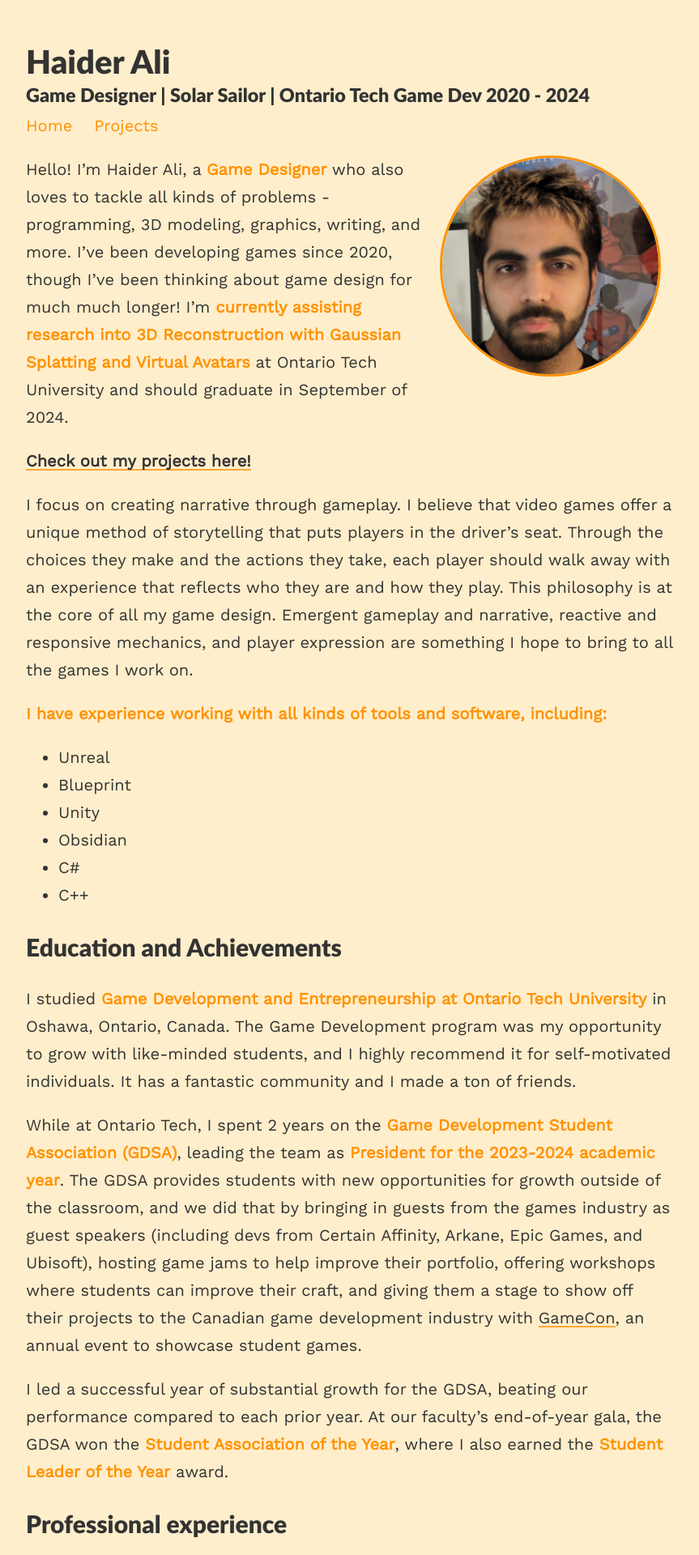
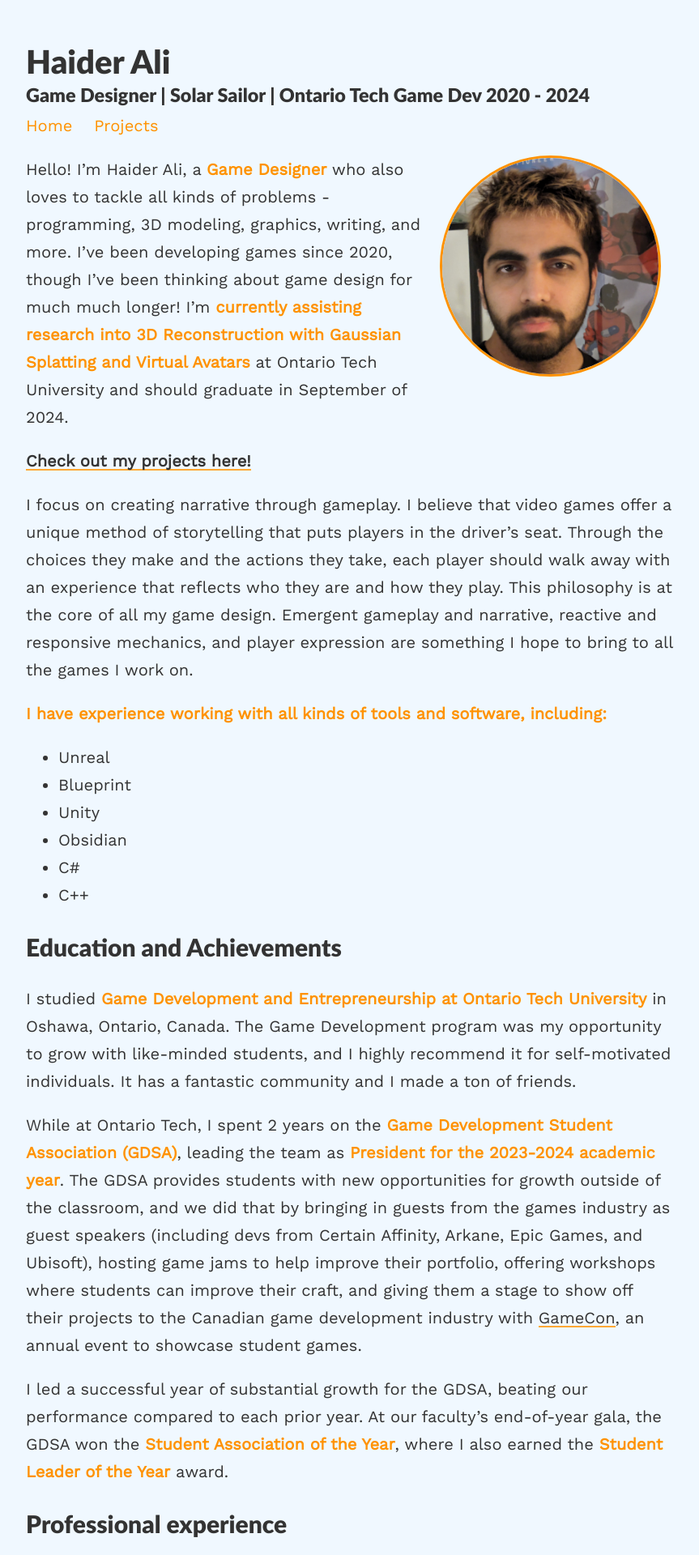
Before and after one commit to sinbadthepoet/sinbadthepoet.github.io, a Jekyll site: the page built from index.md, in a window 1280 px wide. Shown: the top 1920 px of the page at 81% size, without its empty margins (208-1071 px from the left). Built offline with Jekyll 4.4.1, drawn with Linux system fonts in a browser that asks for light colours; nearby versions of some CDN libraries.

Commit message:
Update variables.scss

```diff
--- a/assets/css/_sass/variables.scss
+++ b/assets/css/_sass/variables.scss
@@ -12,7 +12,7 @@ $brand-color:      #ff9200;
 $projectbox-text:  #1e2126;
 
 // Color scheme for light
-$body-bg: #ffeecc;
+$body-bg: #f0f8ff;
 $projectbox: #c3e1c9;
 $text-color: #333;
 
```
